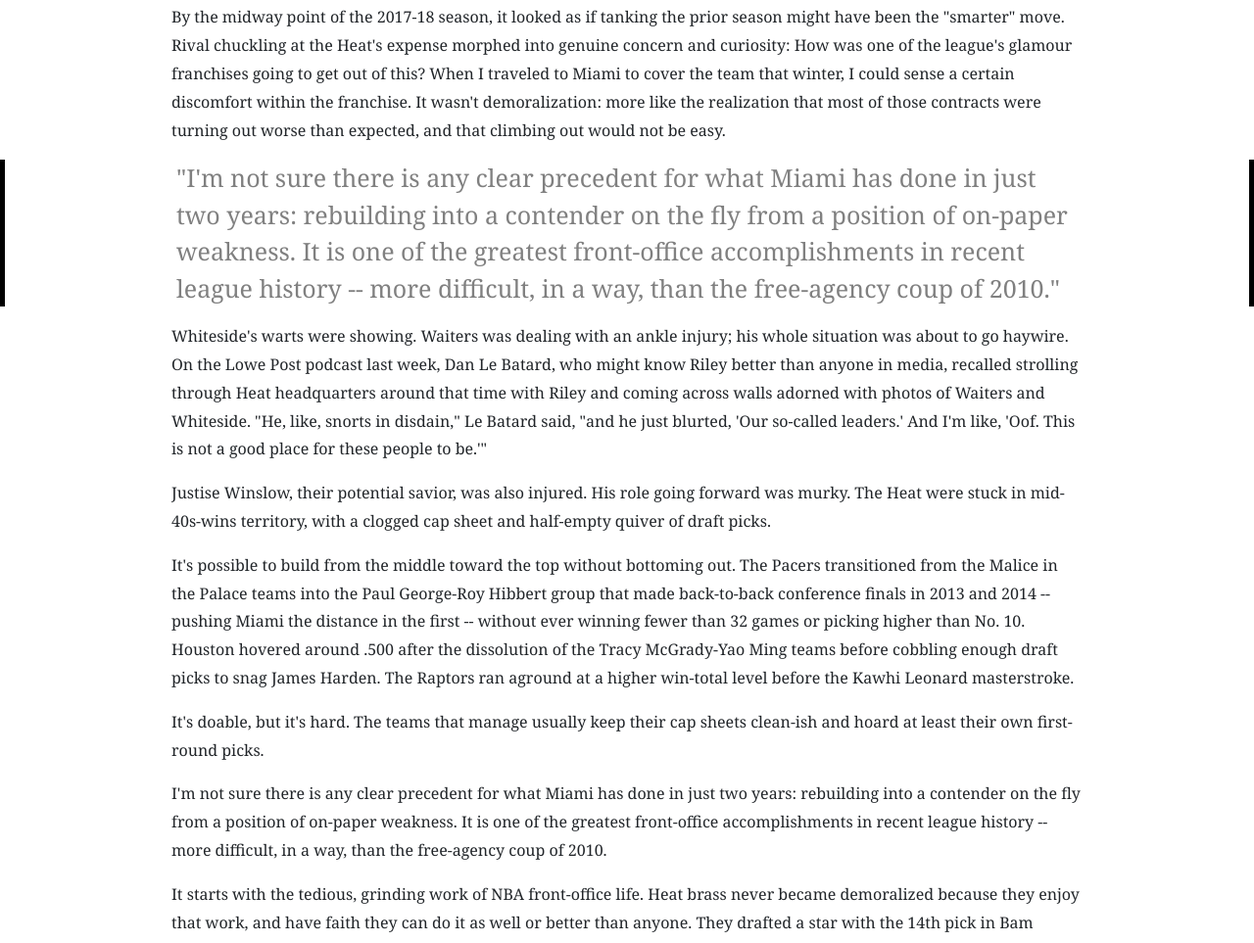
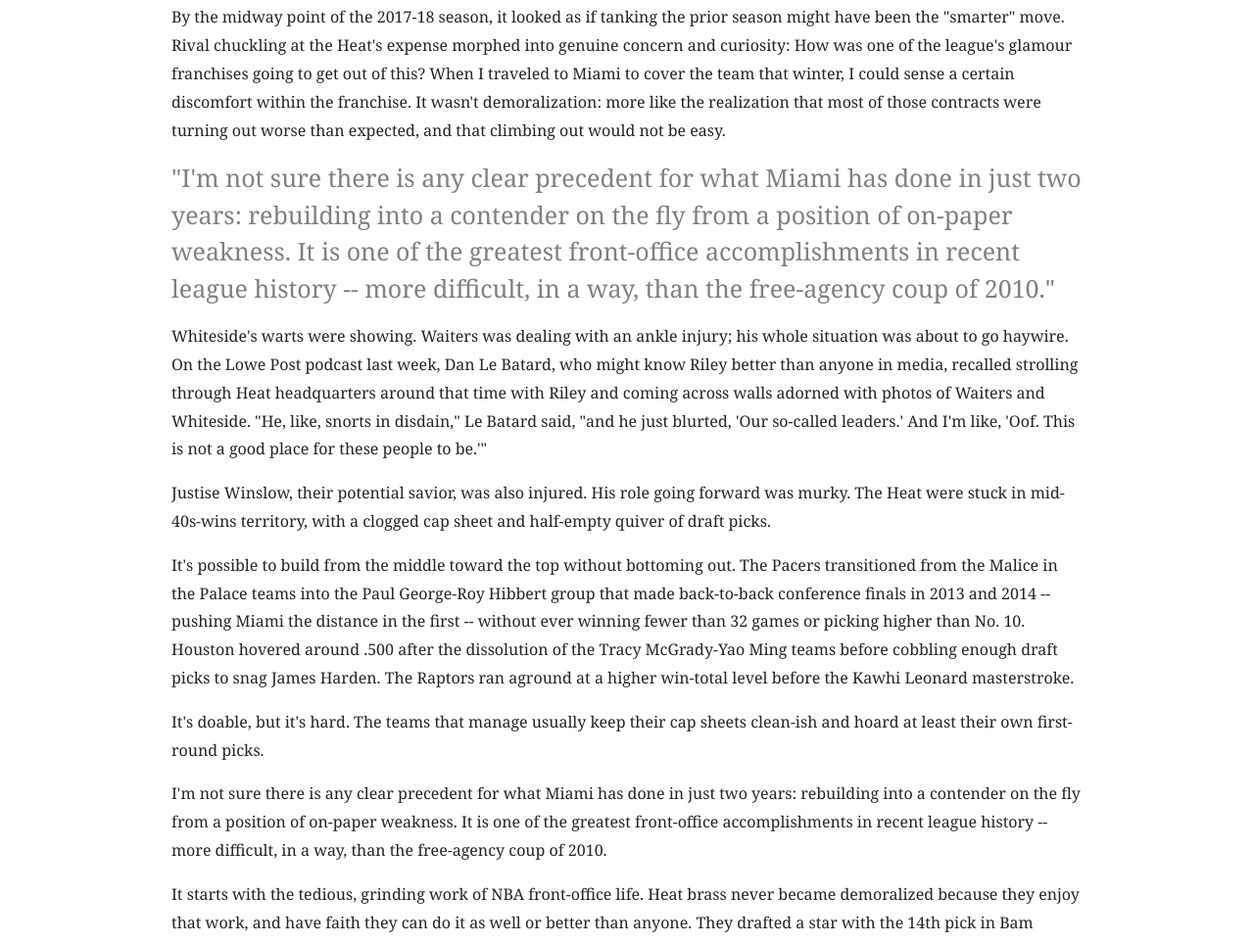
Before and after one commit to dakerman21/html-frame, a plain HTML site: page index.html in a window 1280 px wide. Shown: the part 2347-3310 px from the top of the page at 98% size. Drawn offline with nearby package versions, Linux system fonts and the light colour scheme.

Commit message:
changes
hanges

```diff
--- a/style.css
+++ b/style.css
@@ -55,6 +55,4 @@
   font-size: 25px;
   color: grey;
   font-weight: lighter;
-  border-left: 5px solid black;
-  border-right: 5px solid black;
 }
```
Also changed, not shown: index.html (line endings or trailing spaces).
